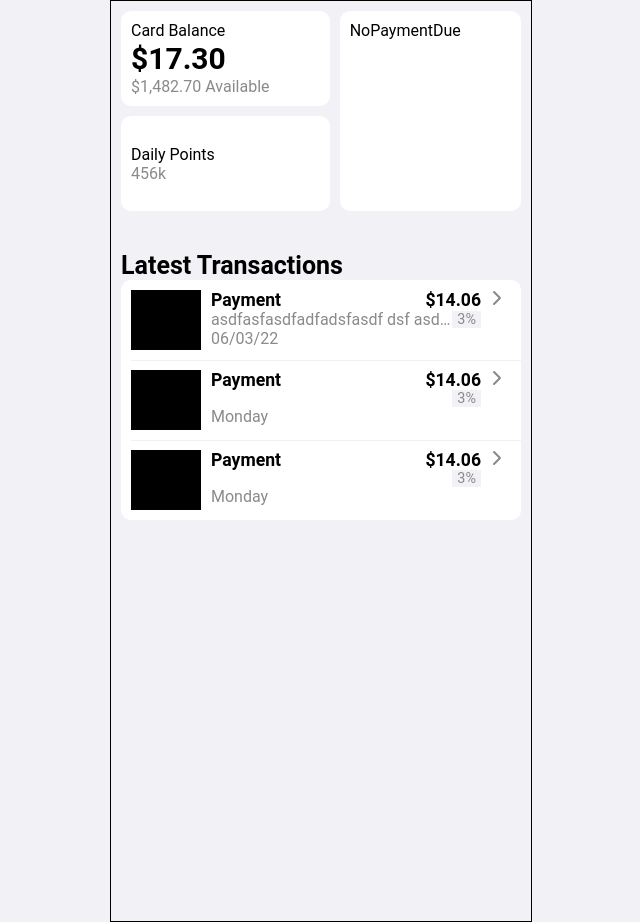
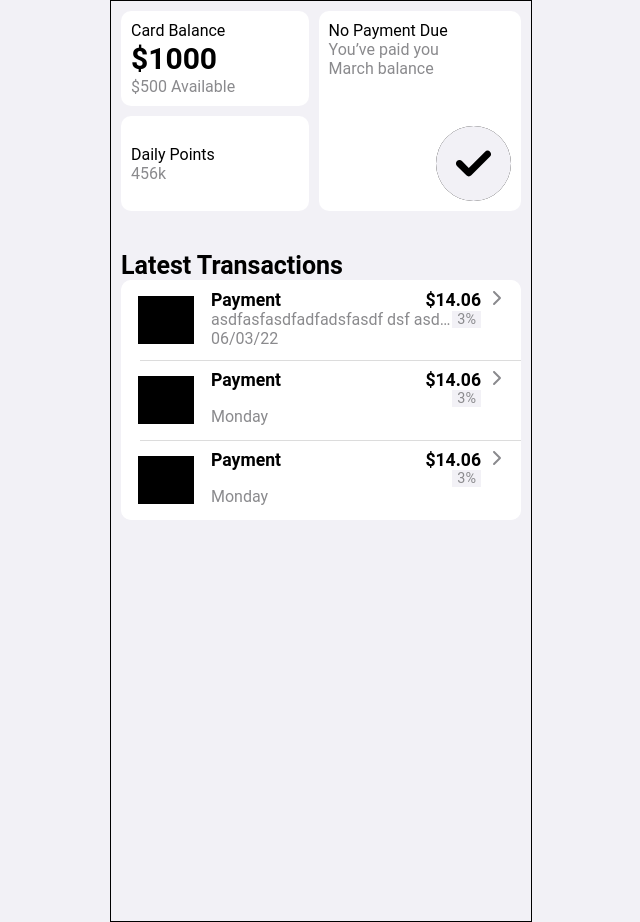
Before and after one commit to VsevolodZorin/wallet-app, a React (Create React App) app: page / in a window 1280 px wide. Shown: the whole page, without its empty margins (319-959 px from the left). Built offline with nearby package versions, Linux system fonts and the light colour scheme.

Commit message:
TranslationsList in progress

```diff
--- a/src/components/CardInfo/parts/CardBalance/index.tsx
+++ b/src/components/CardInfo/parts/CardBalance/index.tsx
@@ -1,12 +1,16 @@
+import { useAppSelector } from 'src/hooks/redux';
+import { selectCardBalance, selectCardLimit } from 'src/store/selectors';
 import './card-balance.scss';
 
 const CardBalance = () => {
+  const balance = useAppSelector(selectCardBalance);
+  const limit = useAppSelector(selectCardLimit);
   // limit
   return (
     <div className="card-balance ui-block">
       <span className="ui-block--title">Card Balance</span>
-      <span className="card-balance--credit">$17.30</span>
-      <span className="card-balance--available">$1,482.70 Available</span>
+      <span className="card-balance--credit">${balance}</span>
+      <span className="card-balance--available">${limit! - balance!} Available</span>
     </div>
   );
 };
--- a/src/components/CardInfo/parts/NoPaymentDue/index.tsx
+++ b/src/components/CardInfo/parts/NoPaymentDue/index.tsx
@@ -1,9 +1,19 @@
+import { faCircleCheck } from '@fortawesome/free-solid-svg-icons';
+import { FontAwesomeIcon } from '@fortawesome/react-fontawesome';
+import { getCurrentMonth } from 'src/utils/get-cuttent-month';
 import './no-payment-due.scss';
 
 const NoPaymentDue = () => {
   return (
     <div className="no-payment-due ui-block">
-      <span className="ui-block--title">NoPaymentDue</span>
+      <div className="no-payment-due__text">
+        <span className="ui-block--title">No Payment Due</span>
+        <span>You’ve paid you</span>
+        <span>{getCurrentMonth(new Date())} balance</span>
+      </div>
+      <div className="no-payment-due__status">
+        <FontAwesomeIcon icon={faCircleCheck} className="no-payment-due__status--icon" />
+      </div>
     </div>
   );
 };
--- a/src/components/CardInfo/parts/NoPaymentDue/no-payment-due.scss
+++ b/src/components/CardInfo/parts/NoPaymentDue/no-payment-due.scss
@@ -1,4 +1,23 @@
 .no-payment-due {
   width: 100%;
   height: 100%;
+  display: flex;
+  flex-direction: column;
+  justify-content: space-between;
+  &__text {
+    display: flex;
+    flex-direction: column;
+  }
+  &__status {
+    display: flex;
+    justify-content: flex-end;
+    &--icon {
+      width: 75px;
+      height: 75px;
+      color: var(--color-grey-background);
+      border-radius: 50%;
+      background-color: black;
+      border: none;
+    }
+  }
 }
--- a/src/components/TransactionsList/parts/TransactionListElement.tsx
+++ b/src/components/TransactionsList/parts/TransactionListElement.tsx
@@ -2,7 +2,7 @@ import { faChevronRight as rightArrowIcon } from '@fortawesome/free-solid-svg-ic
 import { FontAwesomeIcon } from '@fortawesome/react-fontawesome';
 import { FC } from 'react';
 import { ITransaction } from 'src/store/reducers/app.slice';
-import getDayOfWeekOrDate from 'src/utils/get-day-of-week-or-date';
+import { getDayOfWeekOrDate } from 'src/utils/get-day-of-week-or-date';
 import './transaction-list-element.scss';
 
 interface ITransactionListElementProps {
--- a/src/components/TransactionsList/parts/transaction-list-element.scss
+++ b/src/components/TransactionsList/parts/transaction-list-element.scss
@@ -22,8 +22,11 @@
     box-sizing: border-box;
     padding-right: var(--padding-ui-offset);
     &--img {
-      width: 100%;
-      height: 100%;
+      display: flex;
+      justify-content: center;
+      align-items: center;
+      width: 80%;
+      height: 80%;
       background-color: black;
       box-sizing: border-box;
     }
@@ -74,8 +77,9 @@
       height: 100%;
       margin: 0;
       padding: 0;
-      transform: translateX(var(--padding-ui-offset));
-      background-color: var(--color-grey-background);
+      transform: translateX(calc(var(--padding-ui-offset) + 9px));
+      background-color: var(--color-grey-accent-1);
+      opacity: 0.3;
     }
   }
 }
--- a/src/containers/Transaction/transaction.scss
+++ b/src/containers/Transaction/transaction.scss
@@ -55,9 +55,3 @@
 .transaction > div > span {
   margin: 2px;
 }
-
-hr {
-  height: 1px;
-  background-color: var(--color-grey-accent-1);
-  border: none;
-}
--- a/src/store/selectors/index.ts
+++ b/src/store/selectors/index.ts
@@ -8,3 +8,11 @@ export const selectTransactions = (state: RootState) => {
 export const selectTransactionById = (state: RootState, id: number): ITransaction | undefined => {
   return state.appReducer.card?.transactions.find(el => el.id === id);
 };
+
+export const selectCardBalance = (state: RootState) => {
+  return state.appReducer.card?.balance;
+};
+
+export const selectCardLimit = (state: RootState) => {
+  return state.appReducer.card?.limit;
+};
--- /dev/null
+++ b/src/utils/get-cuttent-month.ts
@@ -0,0 +1,17 @@
+export const getCurrentMonth = (date: Date) => {
+  const monthNames = [
+    'January',
+    'February',
+    'March',
+    'April',
+    'May',
+    'June',
+    'July',
+    'August',
+    'September',
+    'October',
+    'November',
+    'December',
+  ];
+  return monthNames[date.getMonth()];
+};
--- a/src/utils/get-day-of-week-or-date.ts
+++ b/src/utils/get-day-of-week-or-date.ts
@@ -1,6 +1,6 @@
 import { getDate } from './get-date';
 
-const getDayOfWeekOrDate = (date: Date): string => {
+export const getDayOfWeekOrDate = (date: Date): string => {
   const today = new Date(); // current date
   const oneDay = 24 * 60 * 60 * 1000; // number of milliseconds in one day
   const diffDays = Math.round(Math.abs((today.getTime() - date.getTime()) / oneDay)); // difference between today's date and the passed date in days
@@ -21,5 +21,3 @@ const getDayOfWeekOrDate = (date: Date): string => {
     // if the date does not correspond to the current week
   }
 };
-
-export default getDayOfWeekOrDate;
```
